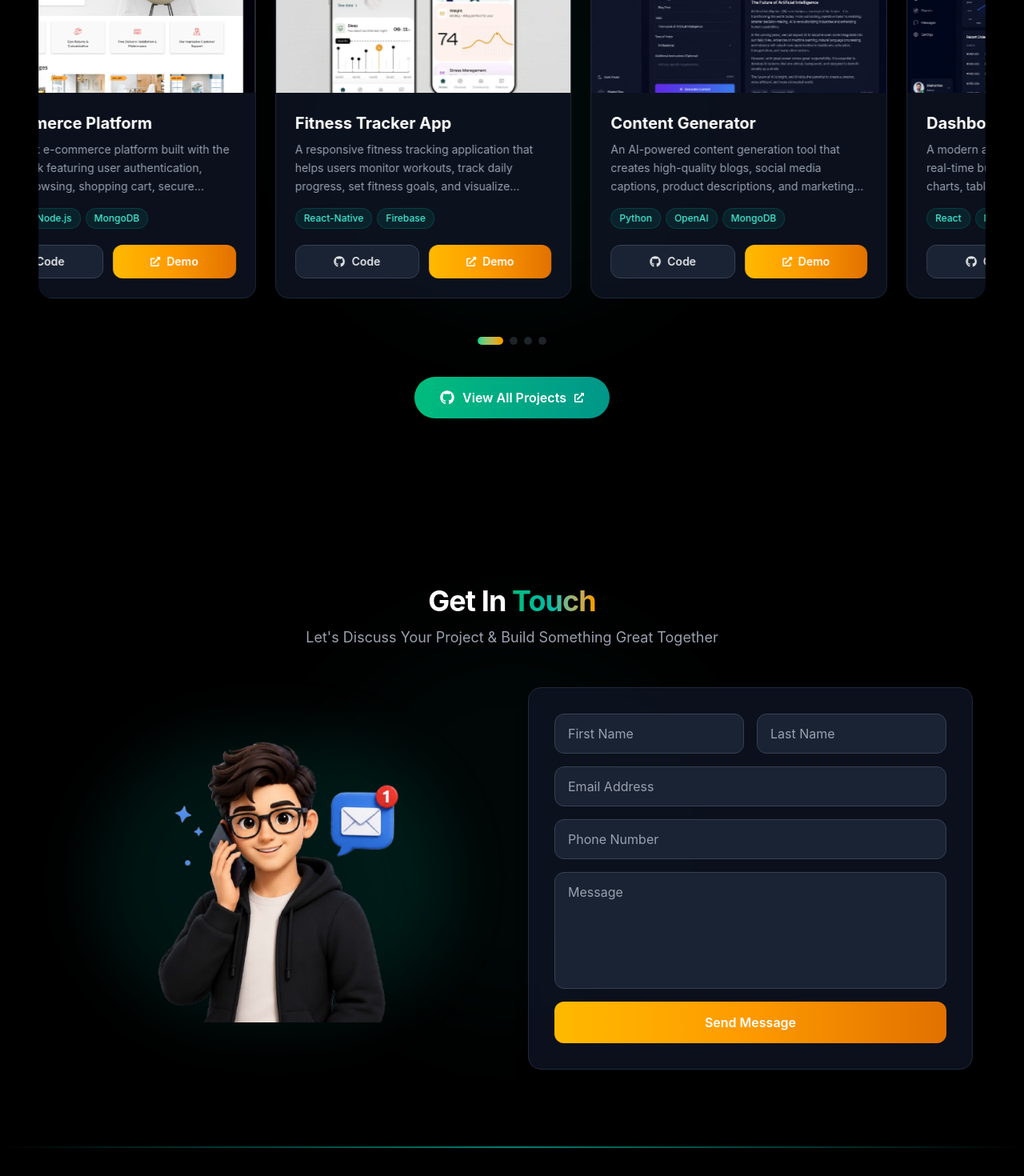
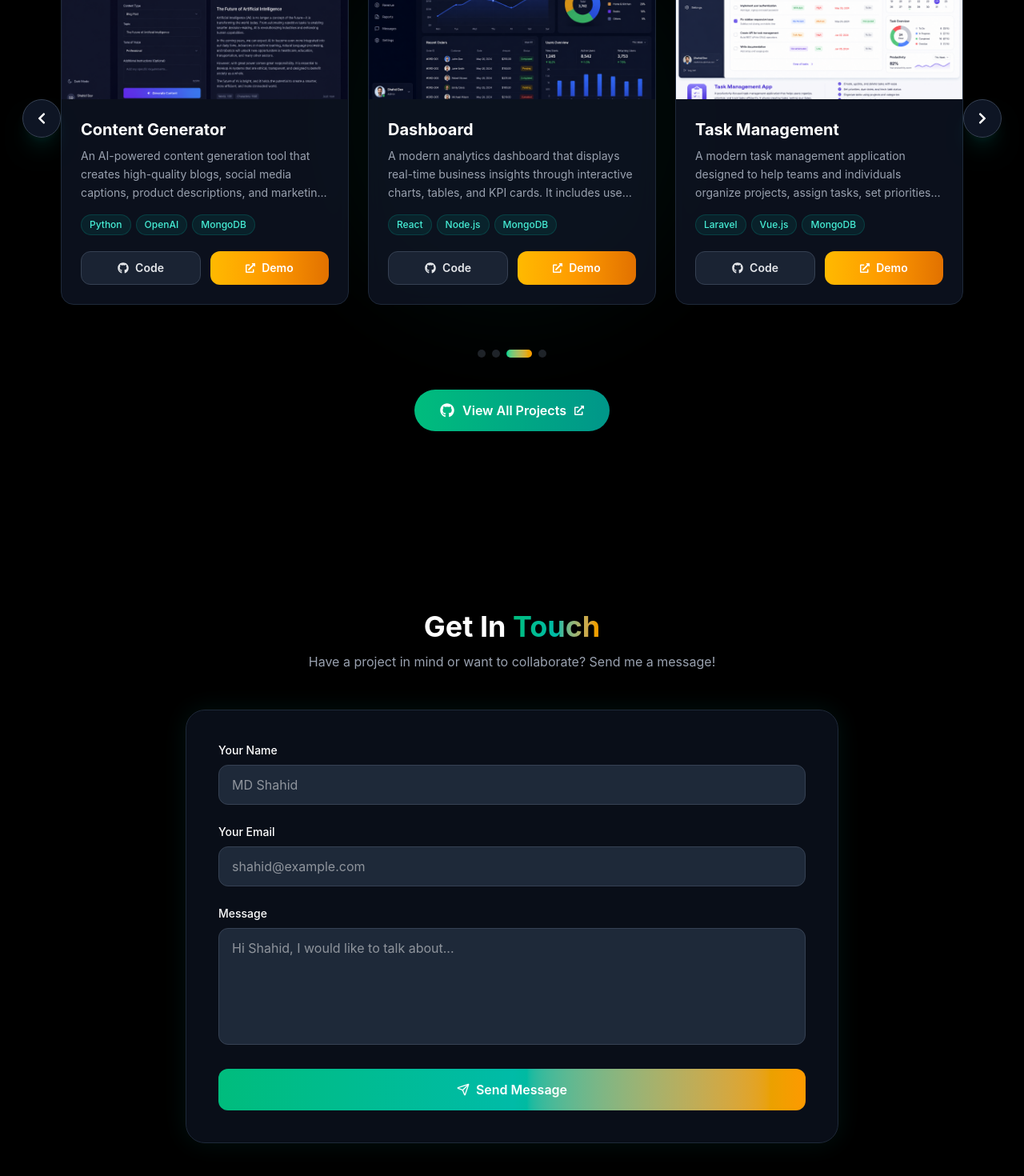
Before and after one commit to SHAHID0400/PERSONAL-PORTFOLIO, a React (Vite) app: page / in a window 1280 px wide. Shown: the part 2780-4250 px from the top of the page at 80% size. Built offline with nearby package versions, Linux system fonts and the light colour scheme.

Commit message:
added email js and fixed slidder

```diff
--- a/package.json
+++ b/package.json
@@ -10,6 +10,7 @@
     "preview": "vite preview"
   },
   "dependencies": {
+    "@emailjs/browser": "^4.4.1",
     "@splinetool/react-spline": "^4.1.0",
     "@splinetool/runtime": "^1.12.98",
     "@tailwindcss/vite": "^4.3.3",
--- a/src/components/Contact.jsx
+++ b/src/components/Contact.jsx
@@ -1,147 +1,150 @@
-import React from "react";
-import contactImg from "../assets/contact.png";
+import React, { useRef, useState } from "react";
+import emailjs from "@emailjs/browser";
+import { Send, CheckCircle, AlertCircle } from "lucide-react";
 
 const Contact = ({ darkMode }) => {
+  const form = useRef();
+  const [isSending, setIsSending] = useState(false);
+  const [statusMessage, setStatusMessage] = useState(null); // 'success' | 'error' | null
+
+  const sendEmail = (e) => {
+    e.preventDefault();
+    setIsSending(true);
+    setStatusMessage(null);
+
+    // 🟢 VITE ENVIRONMENT VARIABLES (100% Correct Syntax)
+    const SERVICE_ID = import.meta.env.VITE_EMAILJS_SERVICE_ID;
+    const TEMPLATE_ID = import.meta.env.VITE_EMAILJS_TEMPLATE_ID;
+    const PUBLIC_KEY = import.meta.env.VITE_EMAILJS_PUBLIC_KEY;
+
+    emailjs.sendForm(SERVICE_ID, TEMPLATE_ID, form.current, PUBLIC_KEY).then(
+      (result) => {
+        setIsSending(false);
+        setStatusMessage("success");
+        form.current.reset(); // Clear form fields
+      },
+      (error) => {
+        setIsSending(false);
+        setStatusMessage("error");
+        console.error("EmailJS Error:", error);
+      },
+    );
+  };
+
   return (
     <section
       id="contact"
-      className={`py-16 sm:py-20 md:py-24 relative overflow-hidden transition-colors duration-300 ${
-        darkMode
-          ? "bg-black"
-          : "bg-gradient-to-b from-white via-emerald-50/20 to-white"
+      className={`py-20 sm:py-28 transition-colors duration-300 relative ${
+        darkMode ? "bg-black text-white" : "bg-gray-50 text-gray-900"
       }`}
     >
-      {/* Background Ambient Glow */}
-      <div
-        className={`absolute top-1/2 left-1/2 -translate-x-1/2 -translate-y-1/2 w-[500px] h-[500px] rounded-full blur-3xl pointer-events-none opacity-20 ${
-          darkMode ? "bg-teal-500/20" : "bg-emerald-300/30"
-        }`}
-      />
-
-      <div className="container mx-auto px-4 sm:px-6 lg:px-8 relative z-10">
-
-        {/* Section Heading */}
-        <div className="text-center mb-10 sm:mb-12" data-aos="fade-up">
-          <h2
-            className={`text-3xl sm:text-4xl font-bold mb-3 tracking-tight ${
-              darkMode ? "text-white" : "text-gray-900"
-            }`}
-          >
+      <div className="container max-w-4xl mx-auto px-6 sm:px-10 relative z-10">
+        {/* Heading */}
+        <div className="text-center mb-12">
+          <h2 className="text-3xl sm:text-4xl font-bold mb-3">
             Get In{" "}
             <span className="text-transparent bg-clip-text bg-gradient-to-r from-emerald-500 via-teal-500 to-amber-500">
               Touch
             </span>
           </h2>
-          <p
-            className={`text-base sm:text-lg ${
-              darkMode ? "text-gray-400" : "text-gray-600"
-            }`}
-          >
-            Let's Discuss Your Project & Build Something Great Together
+          <p className={darkMode ? "text-gray-400" : "text-gray-600"}>
+            Have a project in mind or want to collaborate? Send me a message!
           </p>
         </div>
 
-        <div className="grid grid-cols-1 lg:grid-cols-2 gap-8 sm:gap-10 items-center max-w-6xl mx-auto">
-
-          {/* Left Side: Illustration Image */}
-          <div
-            className="flex justify-center order-2 lg:order-1"
-            data-aos="fade-right"
-          >
-            <div className="relative">
-              <img
-                src={contactImg}
-                alt="contact"
-                className="w-full max-w-xs sm:max-w-sm lg:max-w-md h-auto object-contain relative z-10 transition-transform duration-500 hover:scale-105"
-              />
-              <div
-                className={`absolute inset-0 rounded-full blur-2xl -z-0 opacity-40 ${
-                  darkMode ? "bg-teal-500/30" : "bg-emerald-300/40"
+        {/* Contact Form */}
+        <div
+          className={`p-6 sm:p-10 rounded-3xl border backdrop-blur-md transition-all ${
+            darkMode
+              ? "bg-gray-900/60 border-gray-800 shadow-[0_0_30px_rgba(20,184,166,0.1)]"
+              : "bg-white border-gray-200 shadow-xl"
+          }`}
+        >
+          <form ref={form} onSubmit={sendEmail} className="flex flex-col gap-6">
+            {/* Name Input */}
+            <div>
+              <label className="block text-sm font-medium mb-2">
+                Your Name
+              </label>
+              <input
+                type="text"
+                name="user_name"
+                required
+                placeholder="MD Shahid"
+                className={`w-full px-4 py-3 rounded-xl border focus:outline-none focus:ring-2 transition-all ${
+                  darkMode
+                    ? "bg-gray-800 border-gray-700 text-white focus:ring-teal-500"
+                    : "bg-gray-50 border-gray-300 text-gray-900 focus:ring-emerald-500"
                 }`}
               />
             </div>
-          </div>
 
-          {/* Right Side: Contact Form */}
-          <form
-            className={`rounded-2xl p-6 sm:p-8 border shadow-xl transition-all duration-300 order-1 lg:order-2 ${
-              darkMode
-                ? "bg-gray-900/70 border-gray-800 backdrop-blur-md"
-                : "bg-white/90 border-gray-100 shadow-[0_10px_30px_rgba(0,0,0,0.05)] backdrop-blur-md"
-            }`}
-            data-aos="fade-left"
-            onSubmit={(e) => e.preventDefault()}
-          >
-            <div className="grid grid-cols-1 sm:grid-cols-2 gap-4">
-
-              {/* First Name */}
-              <input
-                type="text"
-                placeholder="First Name"
-                className={`w-full px-4 py-3 rounded-xl border text-sm sm:text-base outline-none transition-all duration-300 focus:border-emerald-500 focus:ring-2 focus:ring-emerald-500/20 ${
-                  darkMode
-                    ? "bg-gray-800/80 border-gray-700 text-white placeholder-gray-400"
-                    : "bg-emerald-50/50 border-emerald-100 text-gray-800 placeholder-gray-400"
-                }`}
-                required
-              />
-
-              {/* Last Name */}
-              <input
-                type="text"
-                placeholder="Last Name"
-                className={`w-full px-4 py-3 rounded-xl border text-sm sm:text-base outline-none transition-all duration-300 focus:border-emerald-500 focus:ring-2 focus:ring-emerald-500/20 ${
-                  darkMode
-                    ? "bg-gray-800/80 border-gray-700 text-white placeholder-gray-400"
-                    : "bg-emerald-50/50 border-emerald-100 text-gray-800 placeholder-gray-400"
-                }`}
-                required
-              />
-
-              {/* Email Address */}
+            {/* Email Input */}
+            <div>
+              <label className="block text-sm font-medium mb-2">
+                Your Email
+              </label>
               <input
                 type="email"
-                placeholder="Email Address"
-                className={`w-full px-4 py-3 sm:col-span-2 rounded-xl border text-sm sm:text-base outline-none transition-all duration-300 focus:border-emerald-500 focus:ring-2 focus:ring-emerald-500/20 ${
+                name="user_email"
+                required
+                placeholder="shahid@example.com"
+                className={`w-full px-4 py-3 rounded-xl border focus:outline-none focus:ring-2 transition-all ${
                   darkMode
-                    ? "bg-gray-800/80 border-gray-700 text-white placeholder-gray-400"
-                    : "bg-emerald-50/50 border-emerald-100 text-gray-800 placeholder-gray-400"
+                    ? "bg-gray-800 border-gray-700 text-white focus:ring-teal-500"
+                    : "bg-gray-50 border-gray-300 text-gray-900 focus:ring-emerald-500"
                 }`}
+              />
+            </div>
+
+            {/* Message Input */}
+            <div>
+              <label className="block text-sm font-medium mb-2">Message</label>
+              <textarea
+                name="message"
+                rows="5"
                 required
+                placeholder="Hi Shahid, I would like to talk about..."
+                className={`w-full px-4 py-3 rounded-xl border focus:outline-none focus:ring-2 transition-all resize-none ${
+                  darkMode
+                    ? "bg-gray-800 border-gray-700 text-white focus:ring-teal-500"
+                    : "bg-gray-50 border-gray-300 text-gray-900 focus:ring-emerald-500"
+                }`}
               />
+            </div>
 
-              {/* Phone Number */}
-              <input
-                type="tel"
-                placeholder="Phone Number"
-                className={`w-full px-4 py-3 sm:col-span-2 rounded-xl border text-sm sm:text-base outline-none transition-all duration-300 focus:border-emerald-500 focus:ring-2 focus:ring-emerald-500/20 ${
-                  darkMode
-                    ? "bg-gray-800/80 border-gray-700 text-white placeholder-gray-400"
-                    : "bg-emerald-50/50 border-emerald-100 text-gray-800 placeholder-gray-400"
-                }`}
-                required
-              />
+            {/* Submit Button */}
+            <button
+              type="submit"
+              disabled={isSending}
+              className="w-full py-3.5 px-6 rounded-xl font-semibold text-white bg-gradient-to-r from-emerald-500 via-teal-500 to-amber-500 hover:shadow-[0_0_25px_rgba(20,184,166,0.4)] hover:scale-[1.01] transition-all duration-300 flex items-center justify-center gap-2 cursor-pointer disabled:opacity-50"
+            >
+              {isSending ? (
+                <span>Sending...</span>
+              ) : (
+                <>
+                  <Send className="w-4 h-4" />
+                  <span>Send Message</span>
+                </>
+              )}
+            </button>
 
-              {/* Message */}
-              <textarea
-                rows="5"
-                placeholder="Message"
-                className={`w-full px-4 py-3 sm:col-span-2 rounded-xl border text-sm sm:text-base outline-none transition-all duration-300 focus:border-emerald-500 focus:ring-2 focus:ring-emerald-500/20 resize-none ${
-                  darkMode
-                    ? "bg-gray-800/80 border-gray-700 text-white placeholder-gray-400"
-                    : "bg-emerald-50/50 border-emerald-100 text-gray-800 placeholder-gray-400"
-                }`}
-                required
-              />
+            {/* Status Feedback Alerts */}
+            {statusMessage === "success" && (
+              <div className="flex items-center gap-2 p-4 rounded-xl bg-emerald-500/10 border border-emerald-500/30 text-emerald-400 text-sm">
+                <CheckCircle className="w-5 h-5 flex-shrink-0" />
+                <span>
+                  Thank you! Your message has been sent directly to my inbox.
+                </span>
+              </div>
+            )}
 
-              {/* Send Message Button */}
-              <button
-                type="submit"
-                className="w-full sm:col-span-2 py-3.5 px-6 rounded-xl text-white text-base font-semibold bg-gradient-to-r from-amber-400 via-amber-500 to-amber-600 hover:shadow-[0_0_25px_rgba(245,158,11,0.4)] hover:scale-[1.01] transition-all duration-300 cursor-pointer"
-              >
-                Send Message
-              </button>
-            </div>
+            {statusMessage === "error" && (
+              <div className="flex items-center gap-2 p-4 rounded-xl bg-red-500/10 border border-red-500/30 text-red-400 text-sm">
+                <AlertCircle className="w-5 h-5 flex-shrink-0" />
+                <span>Something went wrong. Please try again later.</span>
+              </div>
+            )}
           </form>
         </div>
       </div>
--- a/src/components/Projects.jsx
+++ b/src/components/Projects.jsx
@@ -5,7 +5,12 @@
 import project4 from "../assets/project4.png";
 import project5 from "../assets/project5.png";
 import project6 from "../assets/project6.png";
-import { FaExternalLinkAlt, FaGithub, FaChevronLeft, FaChevronRight } from "react-icons/fa";
+import {
+  FaExternalLinkAlt,
+  FaGithub,
+  FaChevronLeft,
+  FaChevronRight,
+} from "react-icons/fa";
 
 const Projects = ({ darkMode }) => {
   const [currentIndex, setCurrentIndex] = useState(0);
@@ -83,8 +88,10 @@
 
   useEffect(() => {
     const timer = setInterval(() => {
-      setCurrentIndex((prevIndex) => (prevIndex >= maxIndex ? 0 : prevIndex + 1));
-    }, 1500);
+      setCurrentIndex((prevIndex) =>
+        prevIndex >= maxIndex ? 0 : prevIndex + 1,
+      );
+    }, 2500);
     return () => clearInterval(timer);
   }, [maxIndex, currentIndex]);
 
@@ -93,7 +100,9 @@
   };
 
   const handlePrev = () => {
-    setCurrentIndex((prevIndex) => (prevIndex === 0 ? maxIndex : prevIndex - 1));
+    setCurrentIndex((prevIndex) =>
+      prevIndex === 0 ? maxIndex : prevIndex - 1,
+    );
   };
 
   return (
@@ -113,10 +122,8 @@
       />
 
       <div className="container max-w-7xl mx-auto px-6 sm:px-10 lg:px-12 relative z-10">
-
-        {/* Section Heading & Arrows */}
-        <div className="flex flex-col md:flex-row md:items-end justify-between mb-12 sm:mb-16" data-aos="fade-up">
-          <div className="text-center md:text-left">
+        {/* Section Heading */}
+        <div className="text-center mb-12 sm:mb-16" data-aos="fade-up">
           <h2
             className={`text-3xl sm:text-4xl font-bold mb-3 tracking-tight ${
               darkMode ? "text-white" : "text-gray-900"
@@ -128,7 +135,7 @@
             </span>
           </h2>
           <p
-              className={`max-w-xl text-sm sm:text-base ${
+            className={`max-w-xl mx-auto text-sm sm:text-base ${
               darkMode ? "text-gray-400" : "text-gray-600"
             }`}
           >
@@ -136,33 +143,34 @@
           </p>
         </div>
 
-          {/* Navigation Controls */}
-          <div className="flex justify-center gap-3 mt-6 md:mt-0">
+        {/* 🟢 SLIDER MAIN WRAPPER WITH ABSOLUTE SIDE BUTTONS */}
+        <div className="relative group px-2 sm:px-4 mb-12">
+          {/* Left Arrow Button */}
           <button
             onClick={handlePrev}
-              className={`w-11 h-11 rounded-full flex items-center justify-center border transition-all duration-300 cursor-pointer ${
+            className={`absolute left-0 sm:-left-5 top-1/2 -translate-y-1/2 z-20 w-11 h-11 sm:w-12 sm:h-12 rounded-full flex items-center justify-center border shadow-xl transition-all duration-300 cursor-pointer backdrop-blur-md hover:scale-110 ${
               darkMode
-                  ? "bg-gray-900 border-gray-800 text-white hover:border-teal-400 hover:text-teal-400"
-                  : "bg-white border-gray-200 text-gray-800 hover:border-emerald-500 hover:text-emerald-500 shadow-sm"
+                ? "bg-gray-900/90 border-gray-700 text-white hover:border-teal-400 hover:text-teal-400 shadow-teal-500/10"
+                : "bg-white/90 border-gray-200 text-gray-800 hover:border-emerald-500 hover:text-emerald-500 shadow-gray-300/50"
             }`}
           >
-              <FaChevronLeft className="text-sm" />
+            <FaChevronLeft className="text-sm sm:text-base" />
           </button>
+
+          {/* Right Arrow Button */}
           <button
             onClick={handleNext}
-              className={`w-11 h-11 rounded-full flex items-center justify-center border transition-all duration-300 cursor-pointer ${
+            className={`absolute right-0 sm:-right-5 top-1/2 -translate-y-1/2 z-20 w-11 h-11 sm:w-12 sm:h-12 rounded-full flex items-center justify-center border shadow-xl transition-all duration-300 cursor-pointer backdrop-blur-md hover:scale-110 ${
               darkMode
-                  ? "bg-gray-900 border-gray-800 text-white hover:border-teal-400 hover:text-teal-400"
-                  : "bg-white border-gray-200 text-gray-800 hover:border-emerald-500 hover:text-emerald-500 shadow-sm"
+                ? "bg-gray-900/90 border-gray-700 text-white hover:border-teal-400 hover:text-teal-400 shadow-teal-500/10"
+                : "bg-white/90 border-gray-200 text-gray-800 hover:border-emerald-500 hover:text-emerald-500 shadow-gray-300/50"
             }`}
           >
-              <FaChevronRight className="text-sm" />
+            <FaChevronRight className="text-sm sm:text-base" />
           </button>
-          </div>
-        </div>
 
-        {/* 🟢 SLIDER WRAPPER */}
-        <div className="overflow-hidden relative rounded-2xl mb-12">
+          {/* Cards Track */}
+          <div className="overflow-hidden rounded-2xl py-2">
             <div
               className="flex transition-transform duration-700 ease-in-out"
               style={{
@@ -255,7 +263,9 @@
               ))}
             </div>
           </div>
+        </div>
 
+        {/* Dots Indicator */}
         <div className="flex justify-center items-center gap-2 mb-10">
           {Array.from({ length: maxIndex + 1 }).map((_, idx) => (
             <button
--- a/src/components/SplineCube.jsx
+++ b/src/components/SplineCube.jsx
@@ -3,7 +3,6 @@
 const SplineCube = ({ darkMode }) => {
   return (
     <div className="w-full h-[120px] sm:h-[150px] flex items-center justify-center relative my-0">
-
       <div
         className={`absolute w-36 h-36 rounded-full blur-3xl pointer-events-none transition-colors duration-300 ${
           darkMode ? "bg-teal-500/20" : "bg-emerald-400/25"
@@ -12,7 +11,6 @@
 
       {/* CSS 3D Cube Container */}
       <div className="relative w-24 h-24 sm:w-28 sm:h-28 [transform-style:preserve-3d] animate-[spin3d_12s_infinite_linear]">
-
         {/* Front Face: Next.js */}
         <div
           className={`absolute inset-0 border-2 border-emerald-500/80 rounded-xl flex items-center justify-center font-bold text-xs sm:text-sm shadow-lg backdrop-blur-md [transform:translateZ(48px)] sm:[transform:translateZ(56px)] transition-all ${
```
Also changed, not shown: src/components/Hero.jsx (+10 -7 lines), src/components/Navbar.jsx (+10 -6 lines), 2 other files (tests, documents, lock files or other folders). Lines whose indentation alone changed are shown as unchanged.
